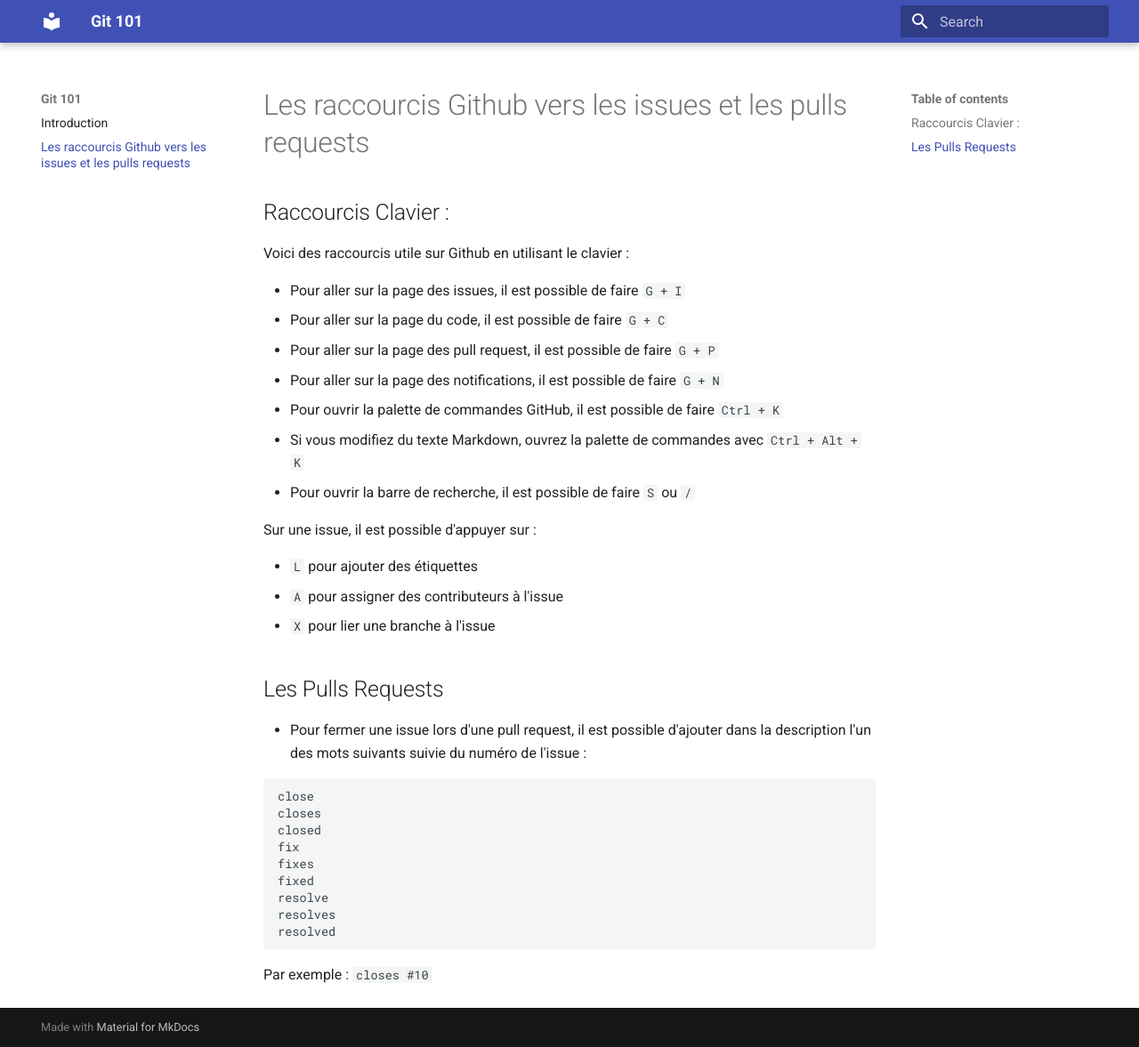
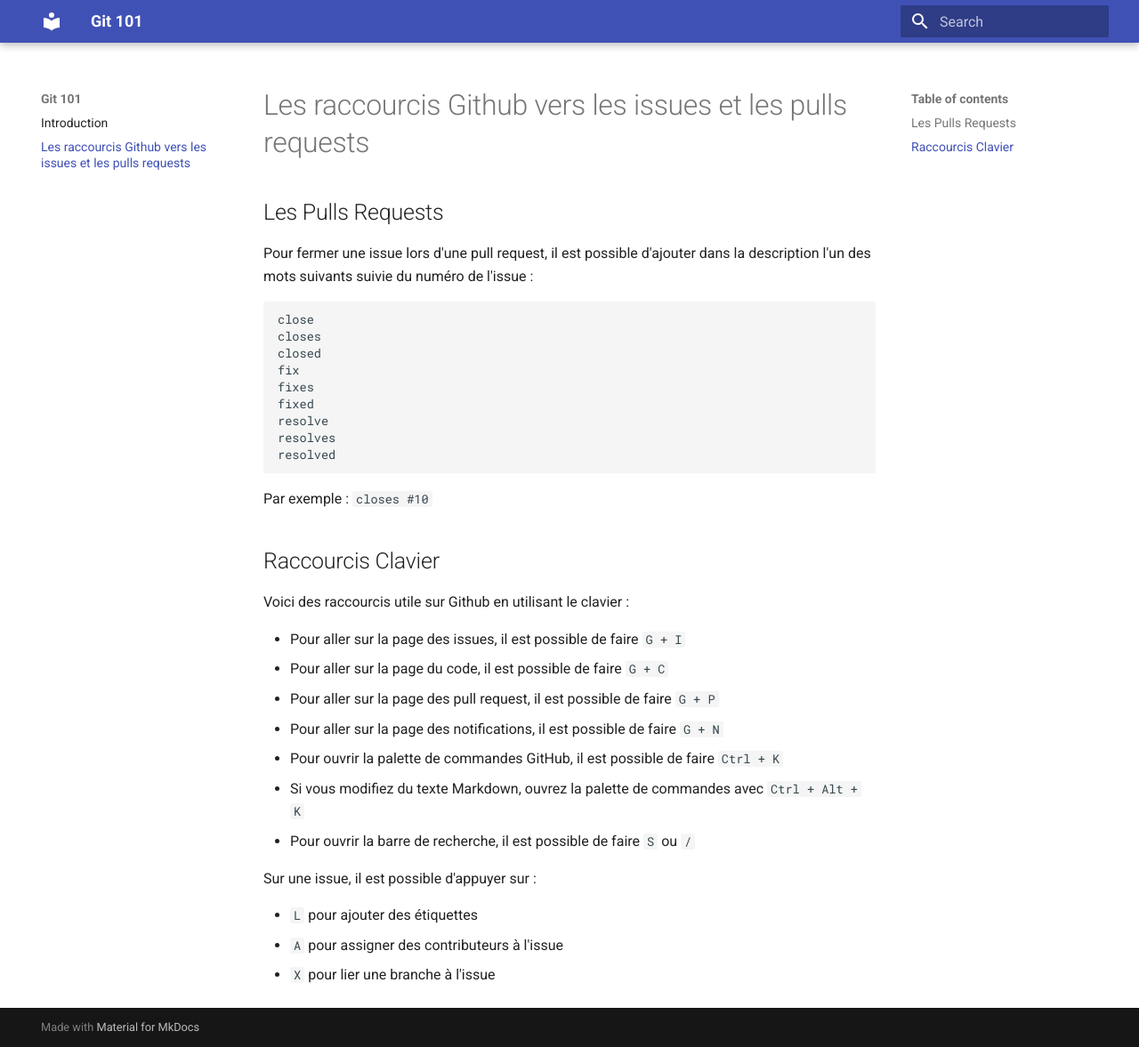
Before and after one commit to ub-mmi-but/git-101, an MkDocs documentation site: the page built from docs/17-raccourcis-Github-vers-les-issues-et-les-pulls-requests.md, in a window 1280 px wide and 1177 px high. Shown: the whole window at 89% size. Built offline with MkDocs 1.6.1 and Material for MkDocs 9.7.7, drawn with Linux system fonts in a browser that asks for light colours; some of the changed lines change nothing that is shown.

Commit message:
Modification de l'ordre des sections

````diff
--- a/docs/17-raccourcis-Github-vers-les-issues-et-les-pulls-requests.md
+++ b/docs/17-raccourcis-Github-vers-les-issues-et-les-pulls-requests.md
@@ -1,6 +1,24 @@
 # Les raccourcis Github vers les issues et les pulls requests
 
-## Raccourcis Clavier :
+## Les Pulls Requests
+
+Pour fermer une issue lors d'une pull request, il est possible d'ajouter dans la description l'un des mots suivants suivie du numéro de l'issue :
+
+```
+close
+closes
+closed
+fix
+fixes
+fixed
+resolve
+resolves
+resolved
+```
+
+Par exemple : `closes #10`
+
+## Raccourcis Clavier
 
 Voici des raccourcis utile sur Github en utilisant le clavier :
 
@@ -17,21 +35,3 @@
 - `L` pour ajouter des étiquettes
 - `A` pour assigner des contributeurs à l'issue
 - `X` pour lier une branche à l'issue
-
-## Les Pulls Requests
-
-- Pour fermer une issue lors d'une pull request, il est possible d'ajouter dans la description l'un des mots suivants suivie du numéro de l'issue :
-
-```
-close
-closes
-closed
-fix
-fixes
-fixed
-resolve
-resolves
-resolved
-```
-
-Par exemple : `closes #10`
````
